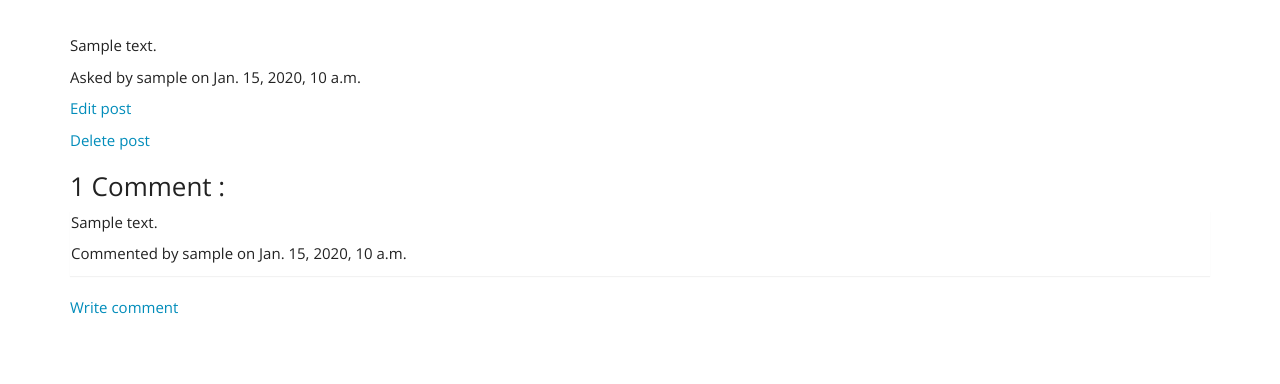
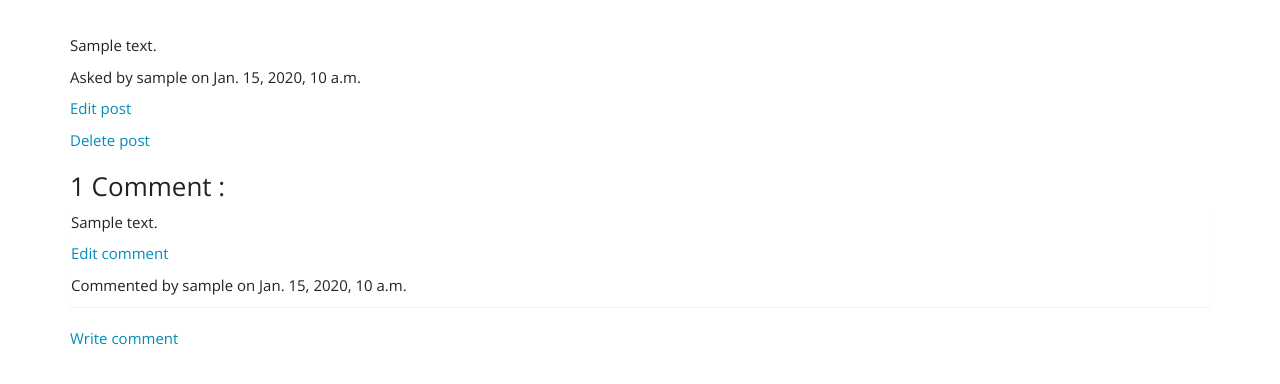
Before and after one commit to ilee304/final_app, a Django app: page /post/1/ in a window 1280 px wide. Shown: the part 45-429 px from the top of the page. Run offline with Django 3.2, Linux system fonts and the light colour scheme; a user stored in the database is signed in; tables that the repository leaves empty hold one stand-in row (values such as "Sample post"); some libraries are stand-ins or nearby versions.

Commit message:
Add comment update view

```diff
--- a/core/urls.py
+++ b/core/urls.py
@@ -11,4 +11,5 @@ urlpatterns = patterns('',
    url(r'^post/update/(?P<pk>\d+)/$', PostUpdateView.as_view(), name='post_update'),
    url(r'^post/delete/(?P<pk>\d+)/$', PostDeleteView.as_view(), name='post_delete'),
    url(r'^post/(?P<pk>\d+)/comment/create/$', CommentCreateView.as_view(), name='comment_create'),
+   url(r'^post/(?P<post_pk>\d+)/comment/update/(?P<comment_pk>\d+)/$', CommentUpdateView.as_view(), name='comment_update'),
 )
--- a/core/views.py
+++ b/core/views.py
@@ -56,3 +56,12 @@ class CommentCreateView(CreateView):
       form.instance.user = self.request.user
       form.instance.post = Post.objects.get(id=self.kwargs['pk'])
       return super(CommentCreateView, self).form_valid(form)
+
+class CommentUpdateView(UpdateView):
+    model = Comment
+    pk_url_kwarg = 'comment_pk'
+    template_name = 'comment/comment_form.html'
+    fields = ['text']
+
+    def get_success_url(self):
+      return self.object.post.get_absolute_url()
--- a/templates/post/post_detail.html
+++ b/templates/post/post_detail.html
@@ -12,6 +12,9 @@
 {% for comment in comments %}
 <div class="panel">
   <p>{{ comment.text }}</p>
+  {% if comment.user == user %}
+  <p><a href="{% url 'comment_update' post_pk=post.id comment_pk=comment.id %}">Edit comment</a><p>
+  {% endif %}
   <p>Commented by {{ comment.user.username }} on {{ comment.created_at }}</p>
 </div>
 {% endfor %}
```
